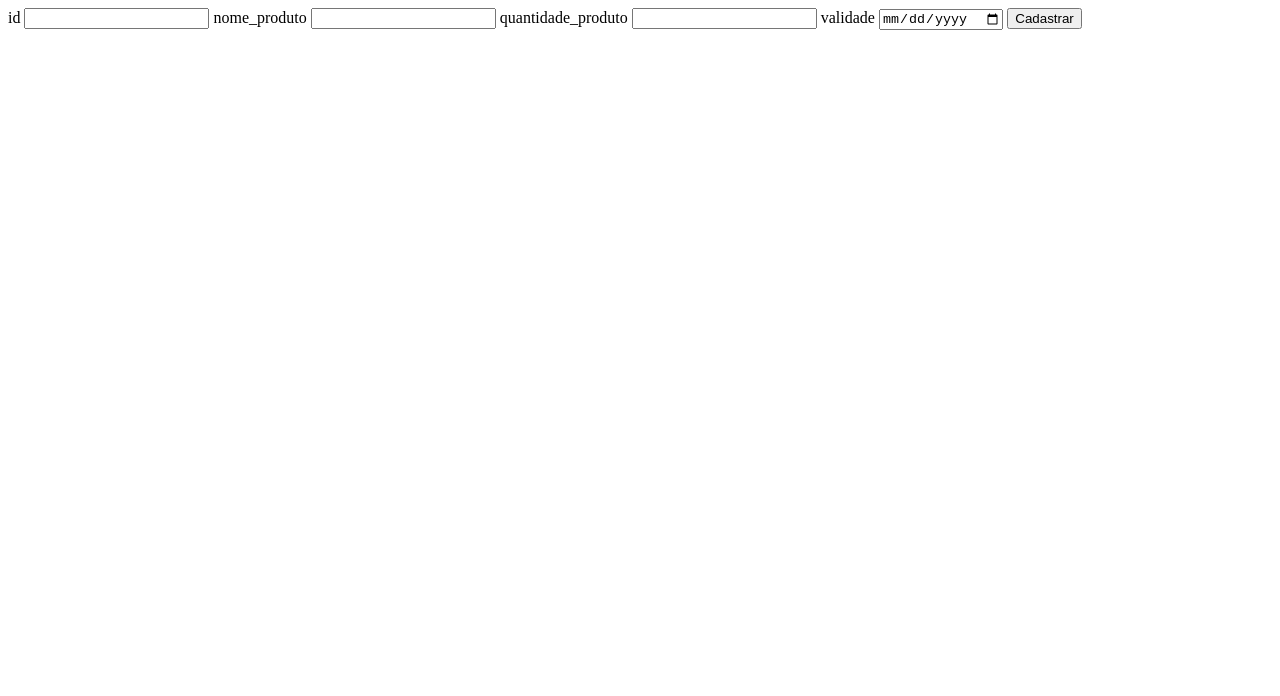
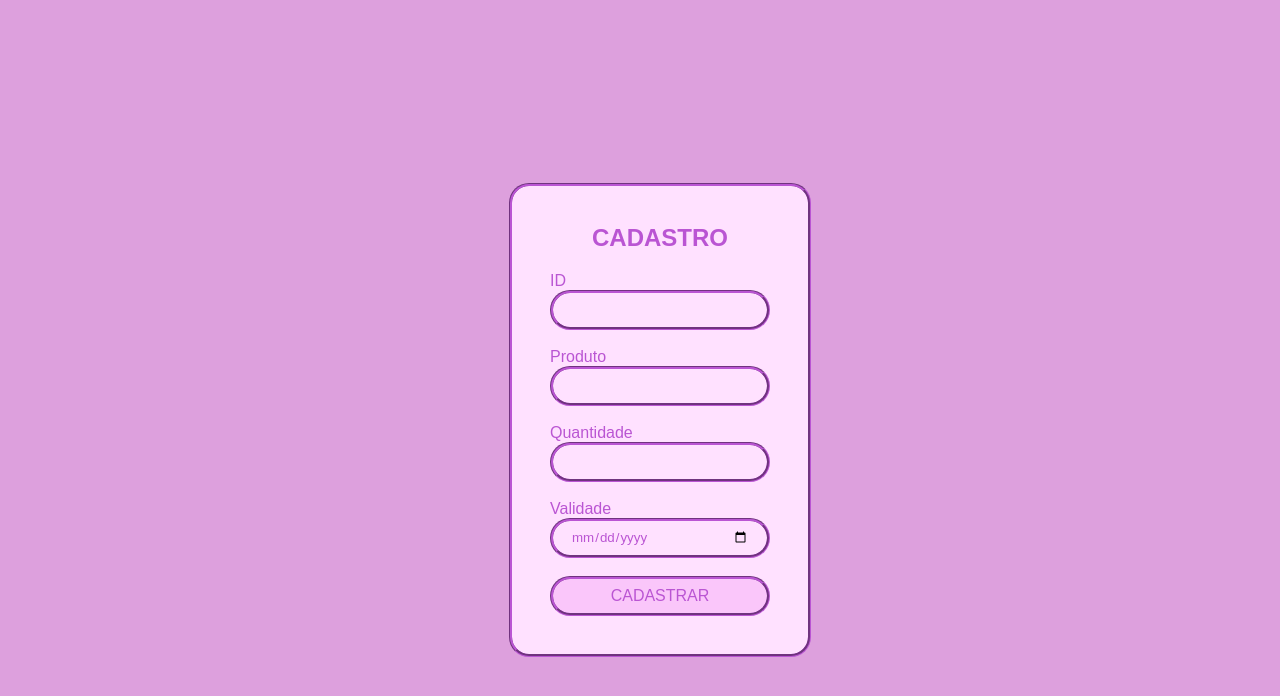
Before and after one commit to clarabaida2008/1023A-backend, a website: page cadastro.html in a window 1280 px wide. Drawn offline with Linux system fonts and the light colour scheme; a web font is replaced by a local one.

Commit message:
CSS do cadastro.html (Erro no QUERY, encontrar)
Co-authored-by: liviacapile <liviacapile@users.noreply.github.com>
Co-authored-by: LeticiaJT <LeticiaJT@users.noreply.github.com>

```diff
--- a/cadastro.html
+++ b/cadastro.html
@@ -5,24 +5,96 @@
     <meta charset="UTF-8">
     <meta name="viewport" content="width=device-width, initial-scale=1.0">
     <title>Cadastrar Maquiagem</title>
+    <link rel="preconnect" href="https://fonts.googleapis.com">
+    <link rel="preconnect" href="https://fonts.gstatic.com" crossorigin>
+    <link href="https://fonts.googleapis.com/css2?family=Kanchenjunga:wght@400;500;600;700&display=swap"
+        rel="stylesheet">
+    <style>
+        body {
+            margin: 20px;
+            width: 100%;
+            height: 100vh;
+            display: flex;
+            align-items: center;
+            background-color: rgb(221, 160, 221);
+            flex-direction: column;
+            justify-content: center;
+            color: rgb(186, 85, 211);
+            font-family: "Kanchenjunga", sans-serif;
+            font-weight: 400;
+            font-style: normal;
+        }
+
+        form {
+            display: flex;
+            flex-direction: column;
+
+        }
+
+        input {
+            border: 3px groove rgb(186, 85, 211);
+            background-color: rgb(255, 225, 255);
+            outline: none;
+            height: 40px;
+            vertical-align: middle;
+            border-radius: 22px;
+            width: 220px;
+            box-sizing: border-box;
+            padding: 0 18px;
+            font-family: "Kanchenjunga", sans-serif;
+            font-weight: 400;
+            font-style: normal;
+            color: rgb(186, 85, 211);
+        }
+
+        #botao input {
+            background-color: rgb(250, 198, 250);
+            color: rgb(186, 85, 211);
+            font-size: medium;
+
+        }
+
+        #botao input:hover {
+            background-color: rgb(231, 71, 226);
+            color: white;
+
+        }
+
+        #caixa {
+            padding: 3%;
+            border: 3px groove rgb(186, 85, 211);
+            border-radius: 20px;
+            background-color: rgb(255, 225, 255);
+        }
+
+        h2 {
+            text-align: center;
+            margin-top: 0%;
+        }
+    </style>
+
 </head>
 
 <body>
-    <form onsubmit="event.preventDefault();trataform()">
-        <label for="id">id</label>
-        <input type="text" id="id" name="id">
+    <div id=caixa>
+        <h2>CADASTRO</h2>
+        <form onsubmit="event.preventDefault();trataform()">
+            <label for="id">ID</label>
+            <input type="text" id="id" name="id"><br>
 
-        <label for="nome_produto">nome_produto</label>
-        <input type="text" id="nome_produto" name="nome_produto">
+            <label for="nome_produto">Produto</label>
+            <input type="text" id="nome_produto" name="nome_produto"><br>
 
-        <label for="quantidade_produto">quantidade_produto</label>
-        <input type="text" id="quantidade_produto" name="quantidade_produto">
+            <label for="quantidade_produto">Quantidade</label>
+            <input type="text" id="quantidade_produto" name="quantidade_produto"><br>
 
-        <label for="validade">validade</label>
-        <input type="date" id="validade" name="validade">
+            <label for="validade">Validade</label>
+            <input type="date" id="validade" name="validade"><br>
 
-        <input type="submit" value="Cadastrar">
-    </form>
+            <div id="botao"><input type="submit" value="CADASTRAR"></div>
+        </form>
+    </div>
+
 
     <script>
         async function trataform() {
@@ -36,19 +108,20 @@
             const quantidade_produto = inputQuantidade.value
             const validade = inputValidade.value
 
-            const objEstudante = {
+            const objMaqugiagem = {
                 id,
                 nome_produto,
                 quantidade_produto,
                 validade
             }
-            try{
-                const resposta = await fetch("http://localhost:8000/maquiagem",{
-                    headers:{
+            console.log()
+            try {
+                const resposta = await fetch("http://localhost:8000/maquiagem", {
+                    headers: {
                         'Content-Type': 'application/json'
                     },
-                    method:"POST",
-                    body: JSON.stringify(objMaquiagem)
+                    method: "POST",
+                    body: JSON.stringify(objMaqugiagem)
                 })
 
                 if (resposta.status === 200) {
@@ -61,9 +134,9 @@
                     alert("Erro do lado do backend:\n" + dados.mensagem)
                 }
 
-            }catch(erro){
-                alert("Erro: Erro na requisição do FETCH\n"+
-                 "Você ligou o BACKEND com npm run dev?")
+            } catch (erro) {
+                alert("Erro: Erro na requisição do FETCH\n" +
+                    "Você ligou o BACKEND com npm run dev?")
             }
         }
     </script>
--- a/index.ts
+++ b/index.ts
@@ -53,7 +53,7 @@ app.post('/maquiagem', async (request: FastifyRequest, reply: FastifyReply) => {
             database: 'banco1023a',
             port: 3306
         })
-        const resultado =  await conn.query("INSERT INTO estudantes (id,nome_produto, quantidade_produto, validade) VALUES (?,?)")
+        const resultado =  await conn.query("INSERT INTO maquiagem (id,nome_produto, quantidade_produto, validade) VALUES (?,?,?,?)")
         const [dados, camposTabela] = resultado
         reply.status(200).send(dados)
     }
```
Also changed, not shown: index.html (+30 -10 lines).
